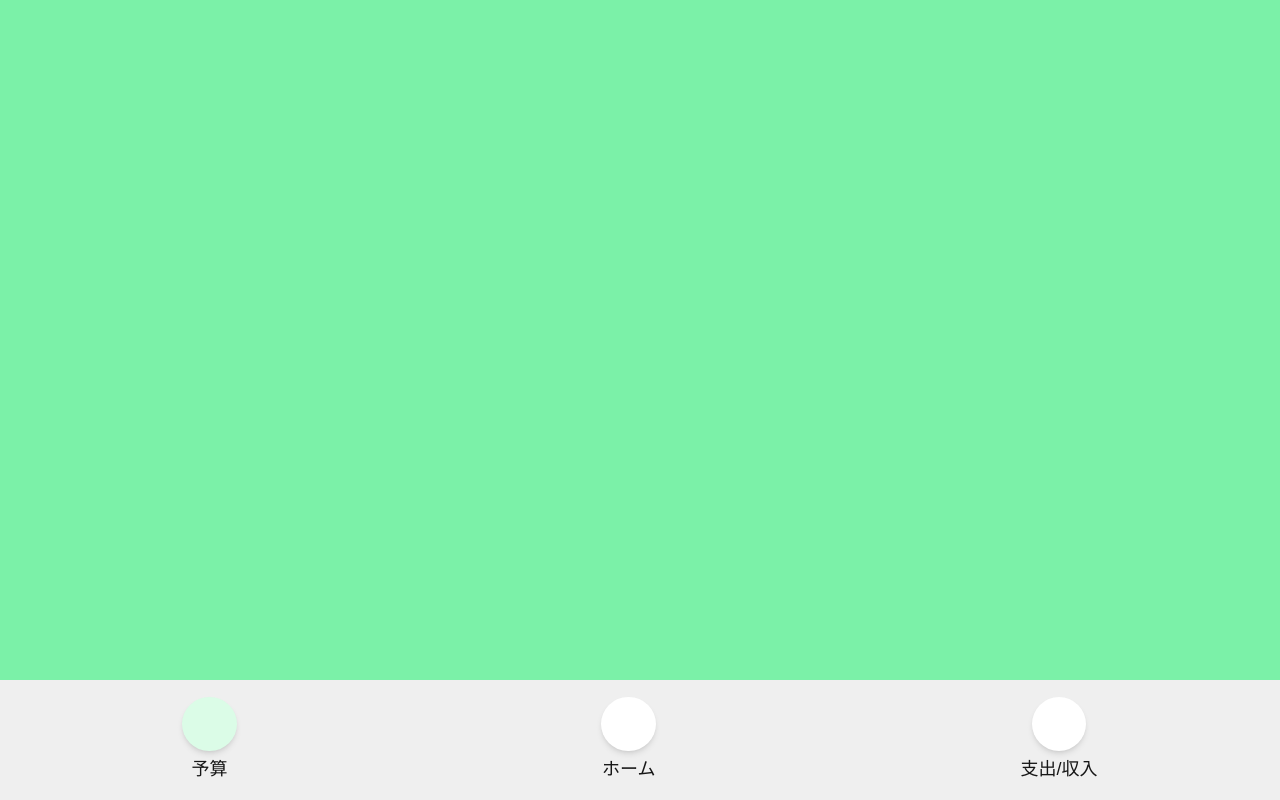
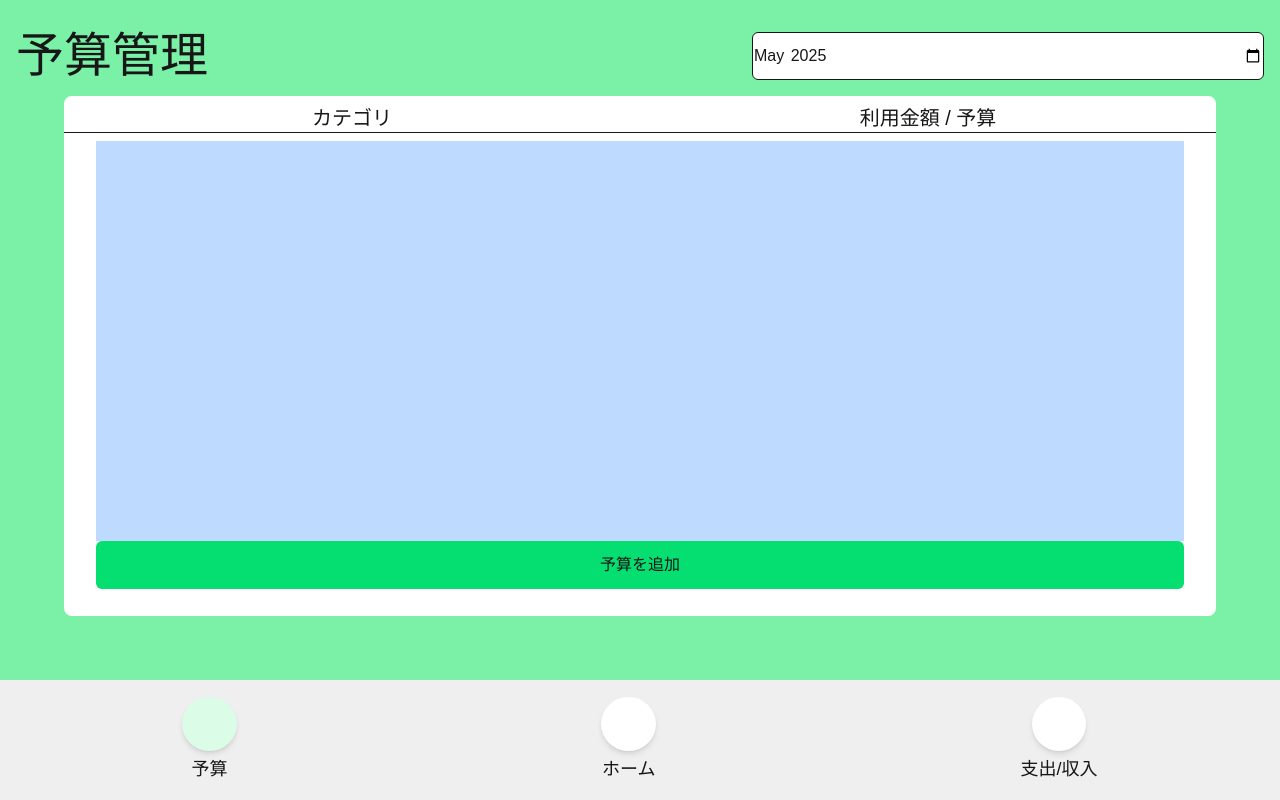
Before and after one commit to CA01971028/household_front, a Next.js app: page /budget in a window 1280 px wide. Built offline with nearby package versions, Linux system fonts and the light colour scheme; some icons are missing.

Commit message:
予算管理画面の作成を始動
予算表示のフレームと予算追加のがめんとそのリンクを作成

```diff
--- /dev/null
+++ b/src/app/budget/add/page.tsx
@@ -0,0 +1,20 @@
+import ButtonIcon from "@/components/ButtonIcon";
+import Link from "next/link";
+
+const page = () => {
+    return (
+        <div className="h-[100svh] w-screen overflow-hidden bg-green-300">
+
+            <Link href="/budget">
+                <div className="flex items-center justify-center w-[20vw] h-[7svh] ml-4 mt-4 text-3xl bg-gray-300 rounded-md">戻る</div>
+            </Link>
+
+            {/* フッター */}
+            <div className="absolute w-screen bottom-0 h-[15svh]" style={{ backgroundColor: 'rgba(239, 239, 239, 1)' }}>
+                <ButtonIcon name = {"budget"}/>
+            </div>
+        </div>
+    );
+}
+
+export default page;
--- a/src/app/budget/page.tsx
+++ b/src/app/budget/page.tsx
@@ -1,8 +1,52 @@
+'use client';
+import { useState } from "react";
 import ButtonIcon from "@/components/ButtonIcon";
+import Link from "next/link";
 
 const page = () => {
+
+    // 月の値を管理
+    const [selectedMonth, setSelectedMonth] = useState<string>('2025-05');
+
+    // 年月を指定
+    const handleChange = (e: React.ChangeEvent<HTMLInputElement>) => {
+        setSelectedMonth(e.target.value);
+        console.log(selectedMonth);
+    };
+
     return (
-        <div className="h-[100svh] w-screen bg-green-300">
+        <div className="h-[100svh] w-screen overflow-hidden bg-green-300">
+
+            <div className="flex flex-row mt-8 justify-between">
+                <div className="text-3xl md:text-5xl ml-4">予算管理</div>
+                {/* 月選択 */}
+                <input
+                    type="month"
+                    min="2020-01"
+                    max="2030-12"
+                    defaultValue="2025-05"
+                    onChange={handleChange}
+                    className="mr-4 border bg-white rounded-md w-[40vw]"
+                />
+            </div>
+
+            {/* メイン */}
+            <div className="mt-4 mx-auto w-[90vw] h-[65svh] bg-white rounded-lg">
+                <div className="grid grid-cols-2 text-center pt-2">
+                    <div className="text-xl">カテゴリ</div>
+                    <div className="text-xl">利用金額 / 予算</div>
+                </div>
+                <hr />
+                <div className="h-[50svh] w-[85vw] mt-2 mx-auto bg-blue-200 ">
+
+                </div>
+                <Link href="/budget/add">
+                    <div className="flex justify-center items-center w-[85vw] h-[6svh] mx-auto font-color-white bg-green-400 rounded-md">予算を追加</div>
+                </Link>
+
+            </div>
+
+            {/* フッター */}
             <div className="absolute w-screen bottom-0 h-[15svh]" style={{ backgroundColor: 'rgba(239, 239, 239, 1)' }}>
                 <ButtonIcon name = {"budget"}/>
             </div>
--- a/src/app/flow/add/page.tsx
+++ b/src/app/flow/add/page.tsx
@@ -5,25 +5,12 @@ import AddForm from "../../../components/AddForm";
 const page = () => {
     return (
         <div className="h-[100svh] w-screen bg-green-300">
-
             <div className="flex flex-row justify-between">
                 <Link href="/flow">
                     <div className="mt-4 p-1 ml-4 text-3xl bg-gray-300 rounded-sm">戻る</div>
                 </Link>
-                <div className="mt-4 p-1 mr-4 text-3xl bg-green-100 rounded-sm border-3 border-green-400">登録</div>
             </div>
-
-            <div className="flex flex-row w-full h-[8svh] mt-4 items-center justify-center">
-                <div className="flex items-center justify-center text-3xl w-[40vw] h-full bg-green-500 rounded-md rounded-r-none">
-                    支出
-                </div>
-                <div className="flex items-center justify-center text-3xl w-[40vw] h-full bg-gray-300 rounded-md rounded-l-none">
-                    収入
-                </div>
-            </div>
-
             <AddForm/>
-
             <div className="absolute w-screen bottom-0 h-[15svh]" style={{ backgroundColor: 'rgba(239, 239, 239, 1)' }}>
                 <ButtonIcon name = {"flow"}/>
             </div>
--- a/src/components/AddForm.tsx
+++ b/src/components/AddForm.tsx
@@ -5,12 +5,22 @@ import { useState, useRef, useEffect } from "react";
 const presetCategories: string[] = ['食費', '交通費', '娯楽', '光熱費'];
 
 const AddForm = () => {
-    const [input, setInput] = useState('');
-    const [showDropdown, setShowDropdown] = useState(false);
+    const [input, setInput] = useState<string>('');
+    const [showDropdown, setShowDropdown] = useState<boolean>(false);
     const [amount, setAmount] = useState<string>(''); // 金額を文字列として管理
-    const [isEditingAmount, setIsEditingAmount] = useState(true); // ★ 金額編集中かどうか
+    const [isEditingAmount, setIsEditingAmount] = useState<boolean>(true); // ★ 金額編集中かどうか
+    const [moneyFlow,setMoneyFlow] = useState<boolean>(false);// 支出か収入かのボタンを管理
+    const containerRef = useRef<HTMLDivElement>(null);
+    const [date, setDate] = useState<string>(new Date().toISOString().split('T')[0]);
+    const [memo, setMemo] = useState<string>('');
 
-    const containerRef = useRef<HTMLDivElement>(null);
+    //ボタンを押されたら実行
+    const handleClickExpense = ()=>{
+        setMoneyFlow(false);
+    }
+    const handleClickIncome = ()=>{
+        setMoneyFlow(true);
+    }
 
     useEffect(() => {
         const handleClickOutside = (event: MouseEvent) => {
@@ -32,13 +42,45 @@ const AddForm = () => {
     };
 
     return (
-        <div className="grid grid-cols-3 grid-rows-4 w-[80vw] h-[60svh] mt-4 mx-auto bg-white rounded-md p-4 gap-2">
+        <>
+            <div className="flex flex-row w-full h-[8svh] mt-4 items-center justify-center">
+                <div className={`flex items-center justify-center text-3xl w-[40vw] h-full ${!moneyFlow ? 'bg-green-500' : 'bg-gray-300'} rounded-md rounded-r-none`}onClick={handleClickExpense}>
+                    支出
+                </div>
+                <div className={`flex items-center justify-center text-3xl w-[40vw] h-full ${moneyFlow ? 'bg-green-500' : 'bg-gray-300'} rounded-md rounded-r-none`}onClick={handleClickIncome}>
+                    収入
+                </div>
+            </div>
+            <form
+                onSubmit={(e) => {
+                    e.preventDefault();
+
+                    // 金額のバリデーション
+                    if (!amount || Number(amount) === 0) {
+                        alert("金額を入力してください！");
+                        return; // 処理を中断
+                    }
+
+                    // 通常の処理
+                    console.log({
+                        moneyFlow: moneyFlow ? "収入" : "支出",
+                        date,
+                        category: input,
+                        amount,
+                        memo,
+                    });
+                }}
+                className="grid grid-cols-3 grid-rows-4 w-[80vw] h-[60svh] mt-4 mx-auto bg-white rounded-md p-4 gap-2"
+            >
                 {/* 日付 */}
                 <div className="font-bold text-center col-span-1 h-full flex items-center justify-center">日付</div>
                 <input
                 type="date"
-                defaultValue={new Date().toISOString().split('T')[0]}
+                name="date"
+                value={date}
+                onChange={(e) => setDate(e.target.value)}
                 className="text-center col-span-2 h-full flex items-center justify-center rounded-md p-2 text-lg"
+                required
                 />
 
                 {/* カテゴリー */}
@@ -46,6 +88,7 @@ const AddForm = () => {
                 <div ref={containerRef} className="relative col-span-2 h-full flex flex-col justify-center">
                     <input
                     type="text"
+                    name="category"
                     value={input}
                     onChange={e => {
                         setInput(e.target.value);
@@ -54,8 +97,8 @@ const AddForm = () => {
                     onFocus={() => setShowDropdown(true)}
                     placeholder="カテゴリーを入力!"
                     className="w-full p-2 border rounded-md text-lg"
+                    required
                     />
-
                     {showDropdown && (
                     <ul className="absolute top-full left-0 right-0 bg-white border rounded-md mt-1 max-h-48 overflow-auto shadow-lg z-10">
                         {filtered.length > 0 ? (
@@ -79,13 +122,14 @@ const AddForm = () => {
                 <div className="font-bold text-center col-span-1 h-full flex items-center justify-center">金額</div>
                 <input
                     type="text"
+                    name="amount"
                     inputMode="numeric"
                     value={
                     isEditingAmount
-                        ? amount // 入力中：そのまま表示
+                        ? amount
                         : amount
                         ? `￥${Number(amount).toLocaleString()}`
-                            : '￥' // フォーカス外れたらカンマ付き
+                        : '￥'
                     }
                     onChange={(e) => {
                     const rawValue = e.target.value.replace(/[^\d]/g, '');
@@ -94,16 +138,28 @@ const AddForm = () => {
                     onFocus={() => setIsEditingAmount(true)}
                     onBlur={() => setIsEditingAmount(false)}
                     className="col-span-2 h-[6svh] flex items-center justify-center rounded-md my-auto p-2 text-lg border"
+                    required
                 />
 
                 {/* メモ */}
                 <div className="font-bold text-center col-span-1 h-full flex items-center justify-center">メモ</div>
                 <textarea
+                name="memo"
+                value={memo}
+                onChange={(e) => setMemo(e.target.value)}
                 className="col-span-2 h-full rounded-md p-2 text-lg border resize-none"
                 rows={3}
                 placeholder="購入の詳細を入力..."
                 />
-        </div>
+
+                <button
+                type="submit"
+                className="col-span-3 mt-4 bg-blue-500 text-white p-2 rounded hover:bg-blue-600"
+                >
+                    登録する
+                </button>
+            </form>
+        </>
     );
 };
 
```
Lines whose indentation alone changed are shown as unchanged.
